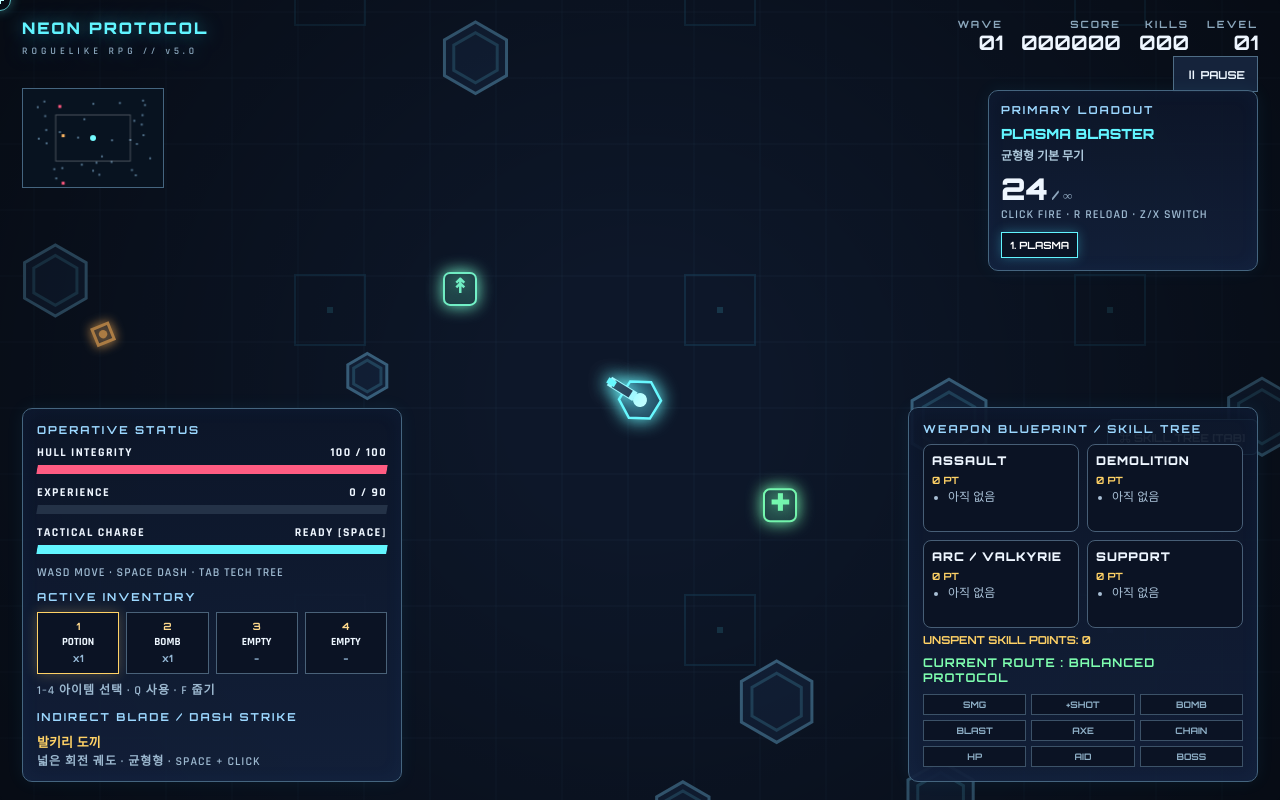
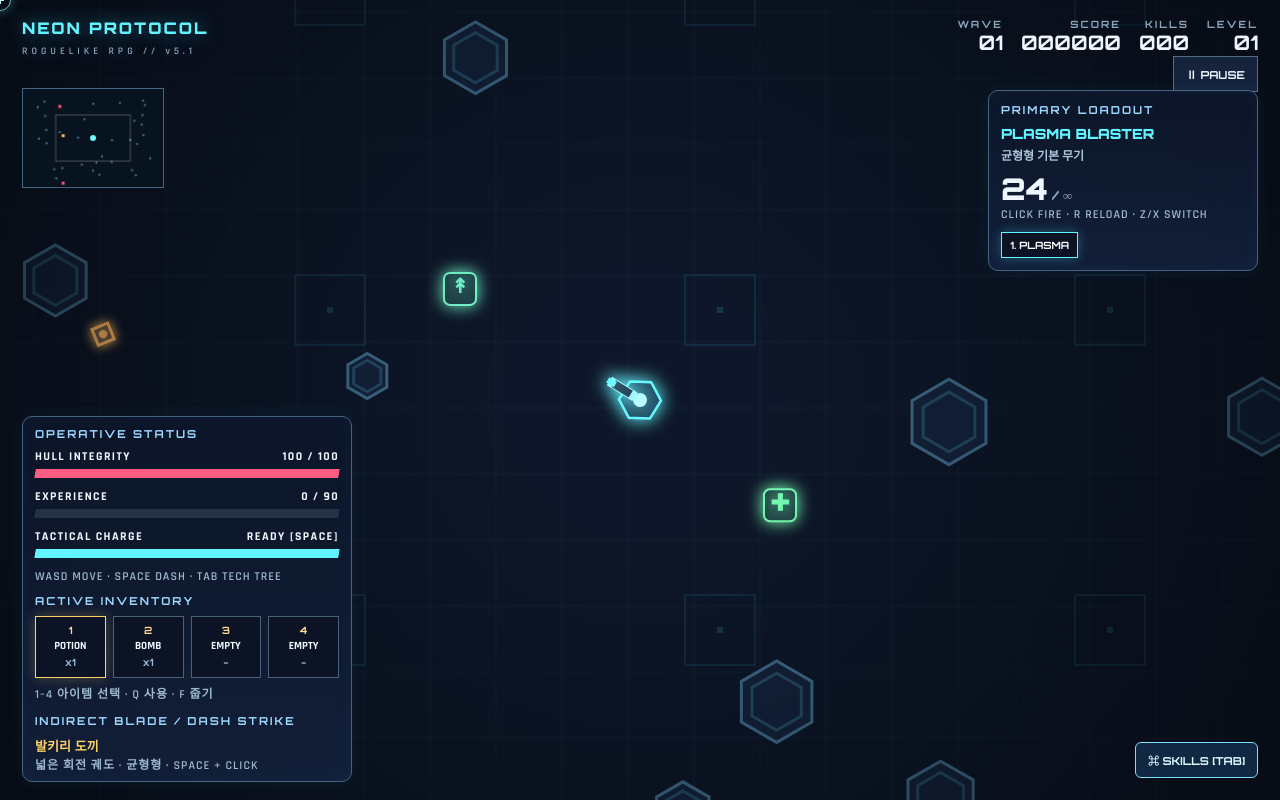
Before and after one commit to TY0806/crowdless, a plain HTML site: page index.html in a window 1280 px wide. Both pictures are taken after a click on the button "INITIALIZE MISSION". Drawn offline with Linux system fonts and the light colour scheme.

Commit message:
Update version to 5.1 and adjust HUD elements

```diff
--- a/index.html
+++ b/index.html
@@ -16,8 +16,8 @@ html,body{margin:0;width:100%;height:100%;overflow:hidden;background:#070b14;col
 .logo{font:900 16px Orbitron;letter-spacing:2px;color:var(--cyan);text-shadow:0 0 18px #45ddff88}.logo small{display:block;margin-top:7px;font:600 10px Rajdhani;letter-spacing:4px;color:#89a6bc}
 .stats{display:flex;gap:18px;text-align:right}.stats span{display:block;font:700 10px Orbitron;letter-spacing:2px;color:#8ba7bc}.stats b{display:block;font:700 20px Orbitron}
 .panel-ui{background:linear-gradient(180deg,var(--panel),var(--panel2));border:1px solid #45657f;box-shadow:0 0 18px #43d9ff11,inset 0 0 20px #3a86ff0d}
-#leftHUD{position:absolute;left:22px;bottom:18px;width:min(380px,34vw);padding:14px 14px 12px;border-radius:10px}
-#rightHUD{position:absolute;right:22px;bottom:18px;width:min(350px,29vw);padding:14px;border-radius:10px}
+#leftHUD{position:absolute;left:22px;bottom:18px;width:min(330px,32vw);padding:10px 12px 8px;border-radius:10px}
+#rightHUD{display:none!important}
 #weaponHUD{position:absolute;right:22px;top:90px;width:min(270px,24vw);padding:12px;border-radius:10px}
 .hud-title{font:700 11px Orbitron;letter-spacing:2px;color:#9cd8ff;margin-bottom:8px}
 .meterlabel{display:flex;justify-content:space-between;font:700 12px Rajdhani;letter-spacing:1.4px;margin:5px 0}
@@ -43,7 +43,7 @@ html,body{margin:0;width:100%;height:100%;overflow:hidden;background:#070b14;col
 .controls{display:grid;grid-template-columns:repeat(2,1fr);gap:10px;margin:20px 0;text-align:left}.controls div{padding:10px;background:#ffffff0a;border:1px solid #ffffff19;color:#a9c0d7}.controls b{display:block;margin-bottom:3px;color:#f3fbff}
 #choices{display:grid;gap:10px;margin-top:22px}.choice{text-align:left;padding:13px;display:flex;gap:14px;align-items:center;background:#16233d;border:1px solid #4d6b87;color:white;cursor:pointer}.choice .icon{width:42px;font-size:28px;text-align:center}.choice strong{font-size:17px;display:block}.choice small{display:block;color:#a7bfd5;font-size:13px;margin-top:3px}.tag{display:inline-block;font:700 9px Orbitron;letter-spacing:1px;padding:3px 6px;border:1px solid #587290;color:var(--gold);margin-bottom:4px}
 #reticle{position:fixed;z-index:5;pointer-events:none;width:22px;height:22px;border:1px solid #79fbffbb;border-radius:50%;transform:translate(-50%,-50%);box-shadow:0 0 12px #5dfaff55}#reticle:before,#reticle:after{content:"";position:absolute;background:#bfffff}#reticle:before{width:2px;height:8px;left:9px;top:6px}#reticle:after{height:2px;width:8px;left:6px;top:9px}
-@media(max-width:900px){#leftHUD{width:42vw}#rightHUD,#weaponHUD{width:31vw}}
+@media(max-width:900px){#leftHUD{width:40vw}#rightHUD,#weaponHUD{width:31vw}}
 @media(max-width:700px){#weaponHUD,#rightHUD{display:none}#leftHUD{width:calc(100vw - 24px);left:12px;right:12px;bottom:12px}#minimap{display:none}.top{left:12px;right:12px;top:12px}.stats{gap:10px}.stats b{font-size:13px}.logo{font-size:11px}#pauseBtn{right:12px;top:48px}.panel{padding:24px}.controls{grid-template-columns:1fr}.primary{width:100%}}
 
 /* VERSION & INTERACTIVE SKILL BLUEPRINT */
@@ -67,10 +67,10 @@ html,body{margin:0;width:100%;height:100%;overflow:hidden;background:#070b14;col
 #skillTreeInfo{margin-top:12px;text-align:left;font-size:13px;color:#a8c5dc;line-height:1.4}
 #treeSummary{display:none!important}
 #treeCloseBar{display:flex;align-items:center;justify-content:center;gap:9px;margin-top:14px}
-#treeOpenHUD{pointer-events:auto;position:absolute;right:22px;bottom:345px;border:1px solid #79dfff;background:#102841;color:#d9faff;border-radius:6px;padding:9px 12px;font:700 11px Orbitron;cursor:pointer}
+#treeOpenHUD{pointer-events:auto;position:absolute;right:22px;bottom:22px;z-index:5;border:1px solid #79dfff;background:#102841;color:#d9faff;border-radius:6px;padding:9px 12px;font:700 11px Orbitron;cursor:pointer}
 #treeOpenHUD:hover{box-shadow:0 0 16px #5ddfff55}
 #treePointsHUD{font:700 11px Orbitron;color:#ffd266;margin-top:5px}
-@media(max-width:760px){.skill-lane{grid-template-columns:1fr;gap:6px}.skill-node:before{display:none}#treeMenu .panel{padding:14px}.skill-lane{min-height:0}.skill-node{min-height:60px}#treeOpenHUD{display:none}}
+@media(max-width:760px){.skill-lane{grid-template-columns:1fr;gap:6px}.skill-node:before{display:none}#treeMenu .panel{padding:14px}.skill-lane{min-height:0}.skill-node{min-height:60px}#treeOpenHUD{display:block;right:12px;bottom:14px;font-size:9px;padding:8px}}
 </style>
 </head>
 <body>
@@ -78,7 +78,7 @@ html,body{margin:0;width:100%;height:100%;overflow:hidden;background:#070b14;col
 <div id="reticle"></div>
 <div id="hud" class="hidden">
   <div class="top">
-    <div class="logo">NEON PROTOCOL<small>ROGUELIKE RPG // v5.0</small></div>
+    <div class="logo">NEON PROTOCOL<small>ROGUELIKE RPG // v5.1</small></div>
     <div class="stats">
       <div><span>WAVE</span><b id="wave">01</b></div>
       <div><span>SCORE</span><b id="score">000000</b></div>
@@ -92,7 +92,7 @@ html,body{margin:0;width:100%;height:100%;overflow:hidden;background:#070b14;col
   <div id="toast"></div>
   <div id="lootPrompt" class="hidden" style="position:absolute;left:50%;bottom:70px;transform:translateX(-50%);background:#0b1728ec;border:1px solid #69dcff;padding:11px 18px;max-width:min(86vw,500px);text-align:center;color:#e6faff;font:700 13px Orbitron;letter-spacing:.5px;box-shadow:0 0 20px #4fd9ff40"></div>
 
-  <button id="treeOpenHUD">⌘ SKILL TREE [TAB]</button>
+  <button id="treeOpenHUD">⌘ SKILLS [TAB]</button>
   <div id="weaponHUD" class="panel-ui">
     <div class="hud-title">PRIMARY LOADOUT</div>
     <div id="weaponName">PLASMA BLASTER</div>
@@ -133,7 +133,7 @@ html,body{margin:0;width:100%;height:100%;overflow:hidden;background:#070b14;col
   </div>
 </div>
 
-<div id="versionStamp">BUILD v5.0.0 · SKILL TREE EDITION</div>
+<div id="versionStamp">BUILD v5.1.0 · TAB SKILL TREE EDITION</div>
 <div id="startMenu" class="overlay">
   <div class="panel">
     <div class="eyebrow">SYSTEM INITIALIZED // 2089</div>
@@ -633,6 +633,7 @@ function syncHud(){
     $('branch-'+r).classList.toggle('active',activeRoute()===r);
   }
   $('treePointsHUD').textContent='UNSPENT SKILL POINTS: '+player.skillPoints;
+  $('treeOpenHUD').textContent='⌘ SKILLS [TAB]'+(player.skillPoints?' · '+player.skillPoints+' PT':'');
   $('routeNow').textContent='CURRENT ROUTE : '+(activeRoute()==='balanced'?'BALANCED PROTOCOL':routeNames[activeRoute()]);
   const mini=[];
   if(player.routes.assault>=1)mini.push('SMG');
```
